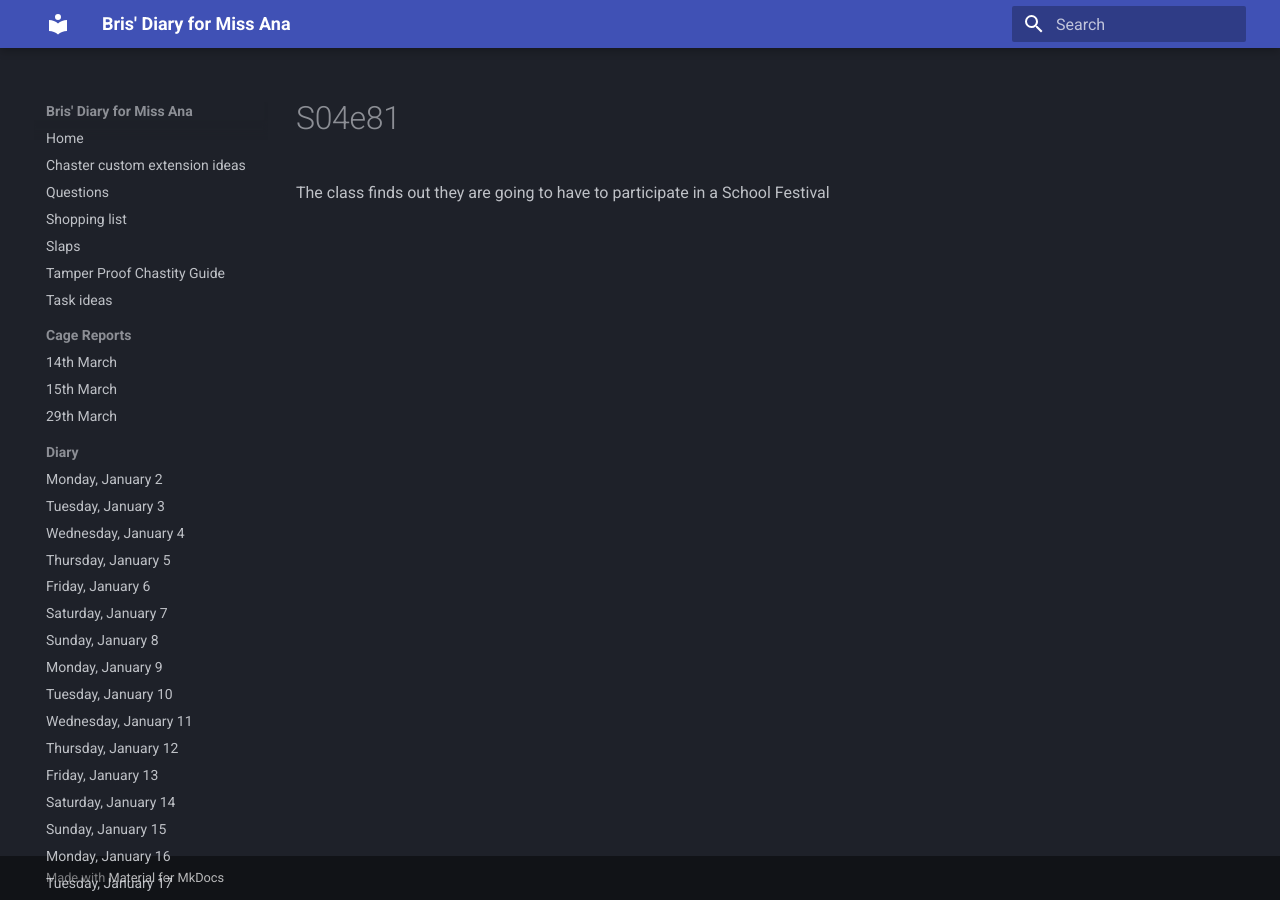
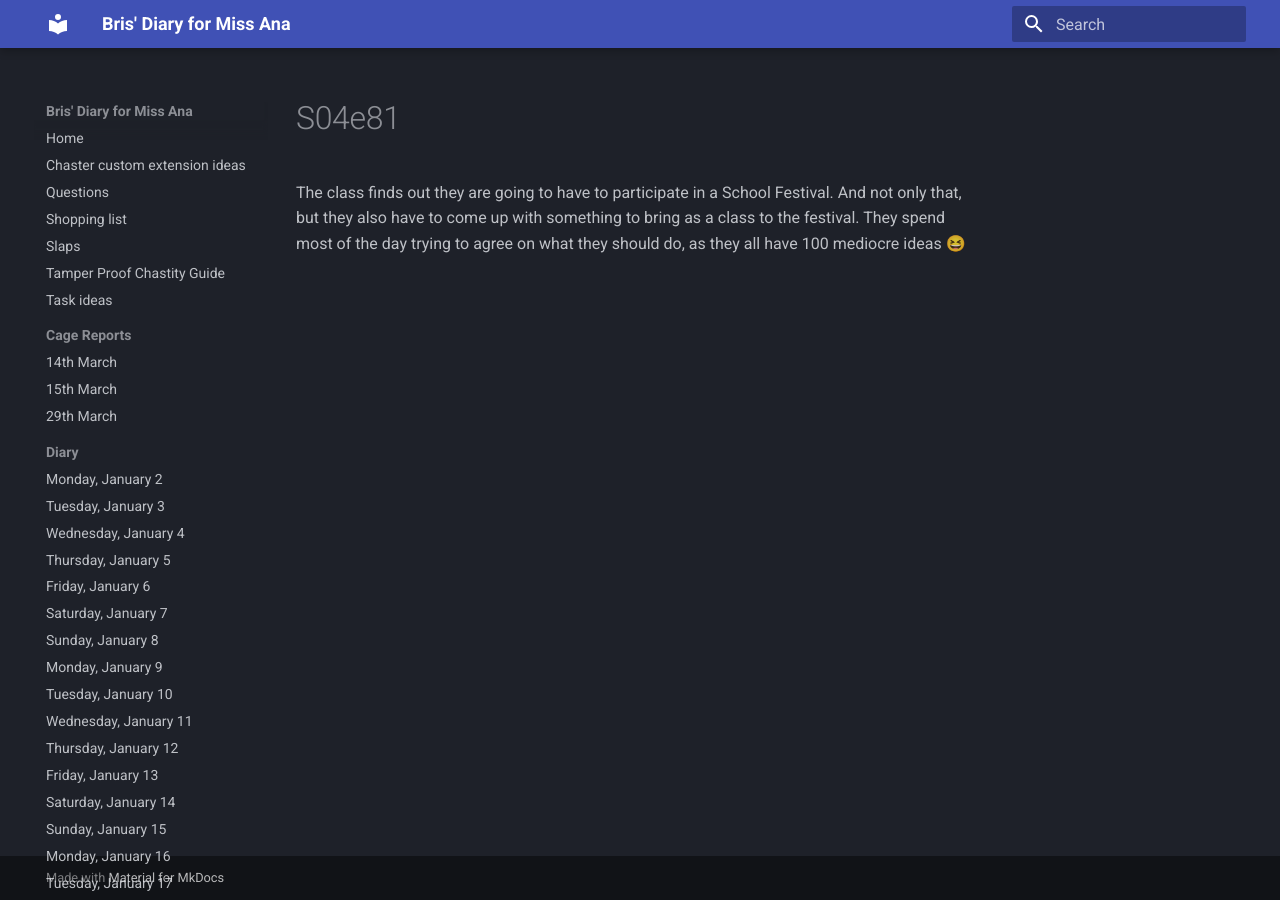
Before and after one commit to bris00/DFMA, an MkDocs documentation site: the page built from diary/Series/My Hero Academia/s04e81.md, in a window 1280 px wide. Built offline with MkDocs 1.6.1 and Material for MkDocs 9.7.7, drawn with Linux system fonts in a browser that asks for light colours.

Commit message:
vault backup: 2023-03-31 16:36:33
Affected files:
diary/Series/My Hero Academia/s04e81.md

```diff
--- a/diary/Series/My Hero Academia/s04e81.md
+++ b/diary/Series/My Hero Academia/s04e81.md
@@ -1 +1 @@
-The class finds out they are going to have to participate in a School Festival
+The class finds out they are going to have to participate in a School Festival. And not only that, but they also have to come up with something to bring as a class to the festival. They spend most of the day trying to agree on what they should do, as they all have 100 mediocre ideas 😆
```
